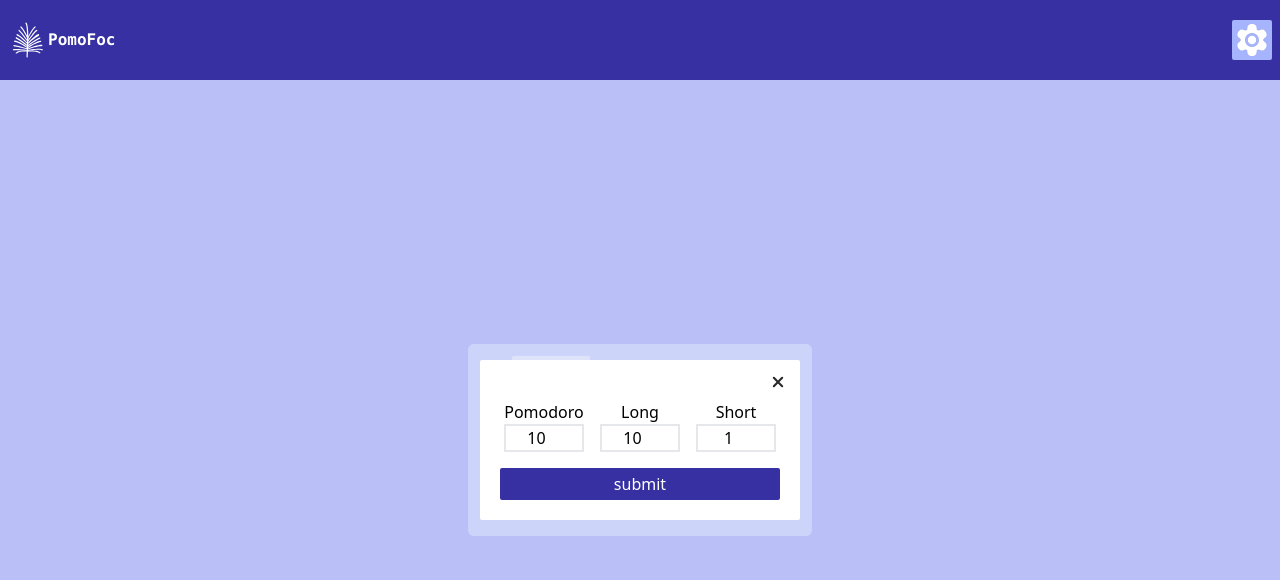
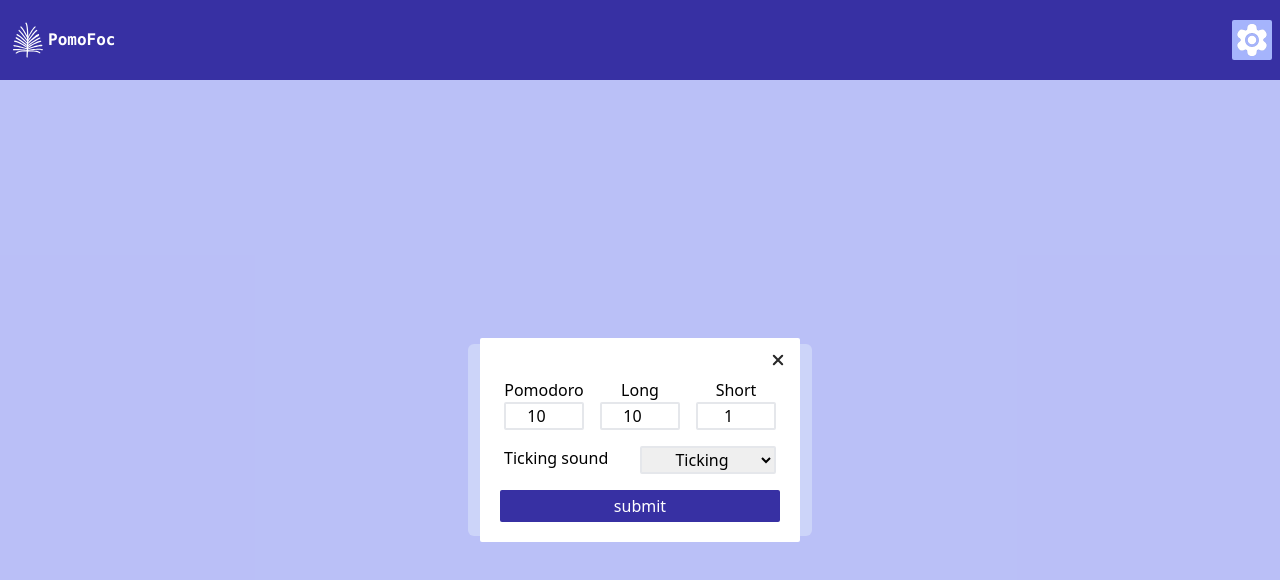
Before and after one commit to ANBU-R/pomodoro, a React (Vite) app: page / in a window 1280 px wide. Both pictures are taken after a click on the button 1252 px from the left and 40 px from the top of the page. Shown: the top 580 px of the page. Built offline with nearby package versions, Linux system fonts and the light colour scheme.

Commit message:
Add change ticking sound functionality

```diff
--- a/src/App.jsx
+++ b/src/App.jsx
@@ -5,7 +5,7 @@ import TimeBox from "./features/Timer/TimeBox";
 import Nav from "./Nav";
 
 function App() {
-  const { pomodoro, shortBreak, longBreak } = useSelector(
+  const { pomodoro, shortBreak, longBreak, tickingSoundType } = useSelector(
     (store) => store.timer
   );
   const { settingsVisibility } = useSelector((store) => store.settings);
@@ -19,6 +19,7 @@ function App() {
             pomodoro={pomodoro}
             short={shortBreak}
             long={longBreak}
+            tickingSoundType={tickingSoundType}
           />
         )}
       </main>
--- a/src/features/Settings/Input.jsx
+++ b/src/features/Settings/Input.jsx
@@ -10,7 +10,7 @@ const Input = ({ name, label, value, setValue }) => {
         type="number"
         id="pomodoro"
         value={value}
-        className="text-center border-2"
+        className="text-center input-border"
         onChange={(e) => {
           setValue(e.target.value);
         }}
--- a/src/features/Settings/InputSoundSelect.jsx
+++ b/src/features/Settings/InputSoundSelect.jsx
@@ -2,17 +2,18 @@ import PropTypes from "prop-types";
 
 const InputSoundSelect = ({ label, options, value, onChange }) => {
   return (
-    <div>
+    <div className="flex flex-row w-full mx-1  justify-between">
       <label htmlFor={label.replaceAll(" ", "")}>{label}</label>
       <select
         name={label.replaceAll(" ", "")}
         id={label.replaceAll(" ", "")}
         value={value}
         onChange={(e) => onChange(e.target.value)}
+        className="input-select"
       >
         {options.map((el) => {
           return (
-            <option value={el} key={el}>
+            <option value={el} key={el} className="input-option">
               {el.charAt(0) + el.toLowerCase().slice(1)}
             </option>
           );
--- a/src/features/Settings/Settings.css
+++ b/src/features/Settings/Settings.css
@@ -5,3 +5,13 @@
 .settings-form {
   @apply flex flex-col  bg-white p-3 rounded-sm relative w-80 top-[50%] left-[50%] translate-x-[-50%] translate-y-[-50%];
 }
+.input-select {
+  @apply w-[50%] input-border;
+}
+.input-border {
+  @apply border-2 rounded-sm focus:border-indigo-800 outline-none focus-within:border-indigo-800 active:border-indigo-800 focus-visible:border-indigo-800;
+}
+
+.input-option {
+  @apply text-center hover:bg-indigo-600;
+}
--- a/src/features/Settings/SettingsModal.jsx
+++ b/src/features/Settings/SettingsModal.jsx
@@ -3,15 +3,18 @@ import { useState } from "react";
 import { useDispatch } from "react-redux";
 import PropTypes from "prop-types";
 
-import { changeTime } from "../Timer/timerSlice";
+import { changeTickingSoundType, changeTime } from "../Timer/timerSlice";
 import Input from "./Input";
 import { hideSettings } from "./settingsSlice";
 import CloseImg from "../../assets/close.svg";
+import InputSoundSelect from "./InputSoundSelect";
+import { TickingSound } from "./TickingSound.js";
 
-const SettingsModal = ({ pomodoro, long, short }) => {
+const SettingsModal = ({ pomodoro, long, short, tickingSoundType }) => {
   const [formPomodoro, setFormPomodoro] = useState(pomodoro);
   const [formLong, setFormLong] = useState(long);
   const [formShort, setFormShort] = useState(short);
+  const [formTicking, setFormTicking] = useState(tickingSoundType);
   const dispatch = useDispatch();
 
   const submitHandler = (e) => {
@@ -23,7 +26,12 @@ const SettingsModal = ({ pomodoro, long, short }) => {
         shortBreak: Number(formShort),
       })
     );
+    dispatch(changeTickingSoundType(formTicking));
     dispatch(hideSettings());
+  };
+  const handleTickingSound = (value) => {
+    TickingSound[value].play();
+    setFormTicking(value);
   };
   return (
     <div className="overlay" onClick={() => dispatch(hideSettings())}>
@@ -58,6 +66,15 @@ const SettingsModal = ({ pomodoro, long, short }) => {
             setValue={setFormShort}
           />
         </div>
+        <div className=" flex flex-row m-2 justify-between">
+          <InputSoundSelect
+            label="Ticking sound"
+            value={formTicking}
+            onChange={handleTickingSound}
+            options={Object.keys(TickingSound)}
+          />
+        </div>
+
         <button
           className="bg-indigo-800 text-white font-medium p-1 rounded-sm m-2"
           type="submit"
@@ -73,5 +90,6 @@ SettingsModal.propTypes = {
   pomodoro: PropTypes.number.isRequired,
   long: PropTypes.number.isRequired,
   short: PropTypes.number.isRequired,
+  tickingSoundType: PropTypes.string.isRequired,
 };
 export default SettingsModal;
--- /dev/null
+++ b/src/features/Settings/TickingSound.js
@@ -0,0 +1,9 @@
+import { CLING, NONE, TICKING } from "../Timer/Const";
+import ticking from "../../assets/ticking.wav";
+import cling from "../../assets/cling.wav";
+
+export const TickingSound = {
+  [TICKING]: new Audio(ticking),
+  [CLING]: new Audio(cling),
+  [NONE]: new Audio(),
+};
--- a/src/features/Timer/Const.js
+++ b/src/features/Timer/Const.js
@@ -1,3 +1,6 @@
 export const POMODORO = "pomodoro";
 export const LONG = "long";
 export const SHORT = "short";
+export const TICKING = "TICKING";
+export const NONE = "NONE";
+export const CLING = "CLING";
--- a/src/features/Timer/Timer.jsx
+++ b/src/features/Timer/Timer.jsx
@@ -1,14 +1,15 @@
 import { useEffect, useState } from "react";
 import PropTypes from "prop-types";
-import ticking from "../../assets/ticking.wav";
+import { TickingSound } from "../Settings/TickingSound.js";
+import { useSelector } from "react-redux";
 
 let timer;
-const audio = new Audio(ticking);
 
 const Timer = ({ min }) => {
   const [seconds, setSeconds] = useState(0);
   const [minutes, setMinutes] = useState(min);
   const [isTimerRunning, setIsTimerRunning] = useState(false);
+  const tickingSoundType = useSelector((store) => store.timer.tickingSoundType);
 
   useEffect(() => {
     clearInterval(timer);
@@ -22,18 +23,18 @@ const Timer = ({ min }) => {
 
     timer = setInterval(() => {
       if (intervalSeconds === 0 && intervalMinutes === 0) {
-        audio.pause();
+        TickingSound[tickingSoundType].pause();
         setIsTimerRunning(false);
         clearInterval(timer);
         resetTimer();
       } else if (intervalSeconds === 0) {
-        audio.play();
+        TickingSound[tickingSoundType].play();
         setSeconds(59);
         intervalSeconds = 59;
         intervalMinutes -= 1;
         setMinutes(intervalMinutes);
       } else {
-        audio.play();
+        TickingSound[tickingSoundType].play();
         intervalSeconds -= 1;
         setSeconds(intervalSeconds);
       }
@@ -41,12 +42,12 @@ const Timer = ({ min }) => {
   };
   const stopTimer = () => {
     clearInterval(timer);
-    audio.pause();
+    TickingSound[tickingSoundType].pause();
     setIsTimerRunning(false);
   };
   const resetTimer = () => {
     clearInterval(timer);
-    audio.pause();
+    TickingSound[tickingSoundType].pause();
     setIsTimerRunning(false);
     setSeconds(0);
     setMinutes(min);
--- a/src/features/Timer/timerSlice.js
+++ b/src/features/Timer/timerSlice.js
@@ -1,9 +1,11 @@
 import { createSlice } from "@reduxjs/toolkit";
+import { TICKING } from "./Const";
 
 const initialState = {
   pomodoro: 10,
   shortBreak: 1,
   longBreak: 10,
+  tickingSoundType: TICKING,
 };
 
 const timerSlice = createSlice({
@@ -18,8 +20,12 @@ const timerSlice = createSlice({
       state["shortBreak"] = action.payload.shortBreak;
       state["longBreak"] = action.payload.longBreak;
     },
+    changeTickingSoundType: (state, action) => {
+      state.tickingSoundType = action.payload;
+    },
   },
 });
 
-export const { resetTimer, changeTime } = timerSlice.actions;
+export const { resetTimer, changeTime, changeTickingSoundType } =
+  timerSlice.actions;
 export default timerSlice.reducer;
```
Also changed, not shown: 2 other files (tests, documents, lock files or other folders).
